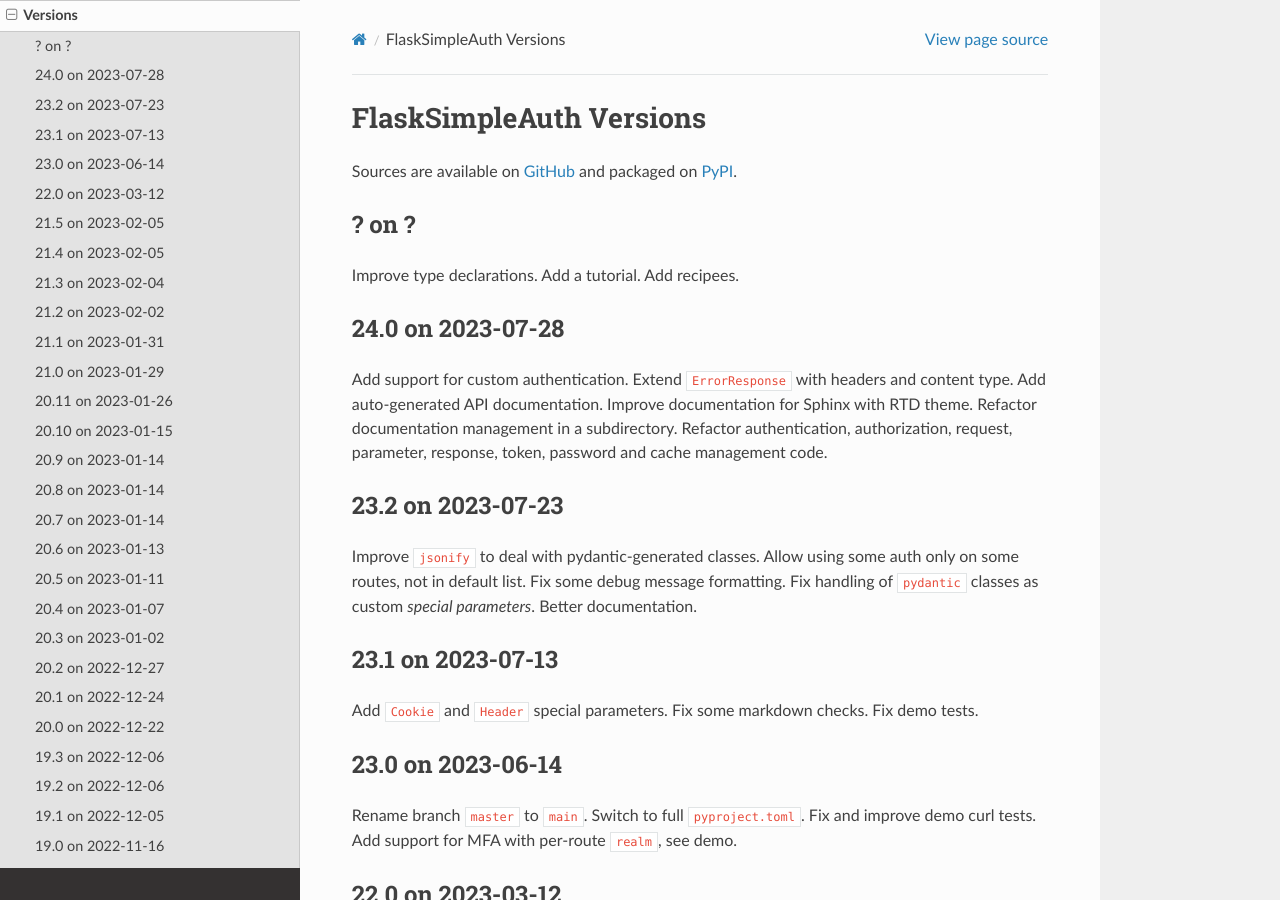
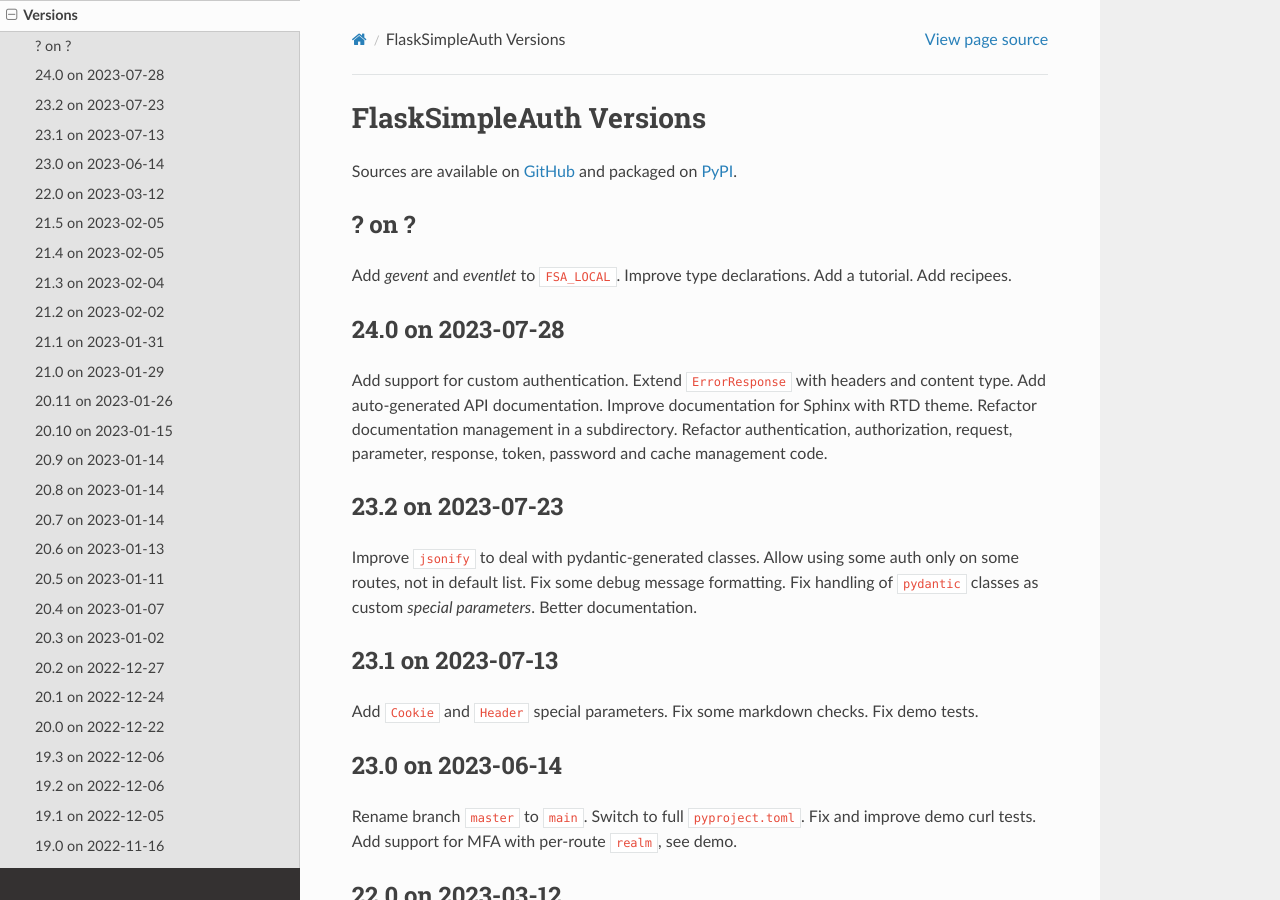
Before and after one commit to zx80/flask-simple-auth, a Sphinx documentation site: the page built from docs/VERSIONS.md, in a window 1280 px wide and 900 px high. Built offline with Sphinx 7.4.7 and the Read the Docs theme 2.0.0, drawn with Linux system fonts in a browser that asks for light colours; pages that are not in the unit, such as notebooks, are missing from menus.

Commit message:
note about done

```diff
--- a/docs/VERSIONS.md
+++ b/docs/VERSIONS.md
@@ -5,6 +5,7 @@
 
 ## ? on ?
 
+Add *gevent* and *eventlet* to `FSA_LOCAL`.
 Improve type declarations.
 Add a tutorial.
 Add recipees.
```
